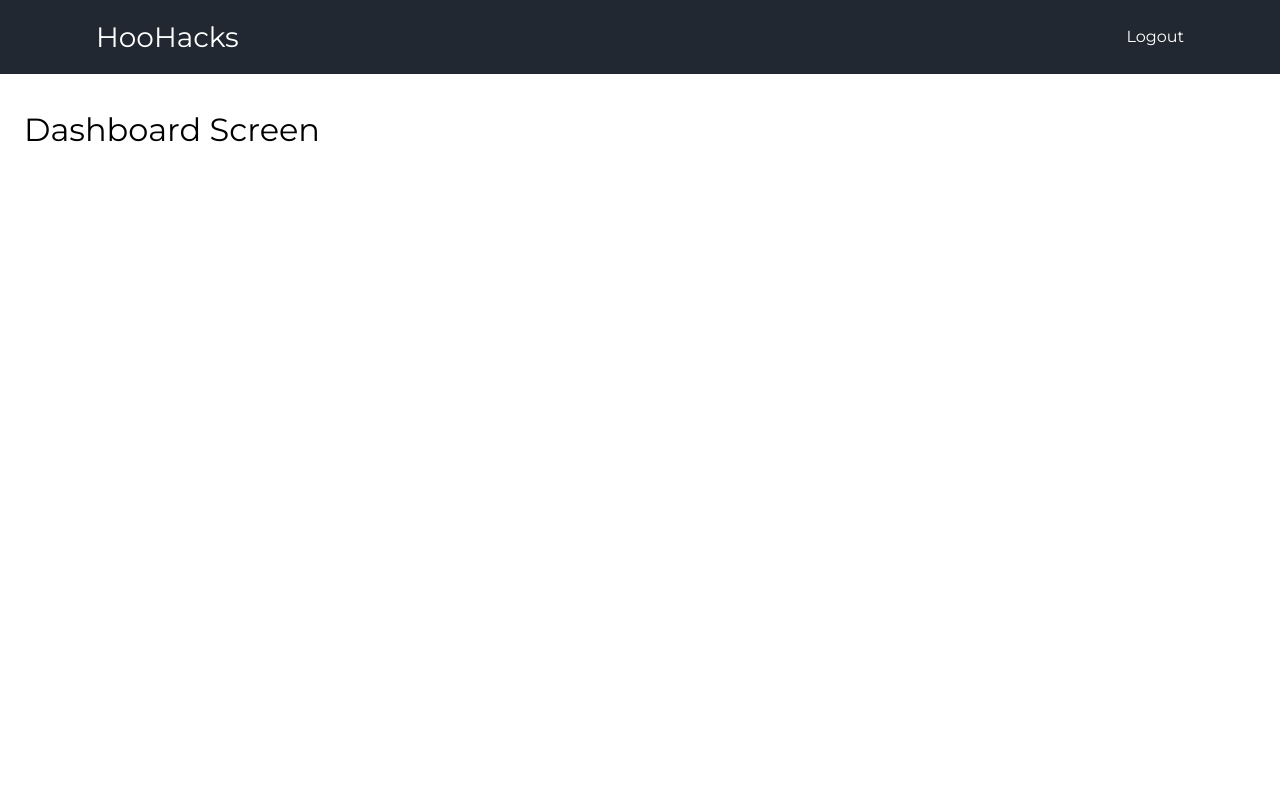
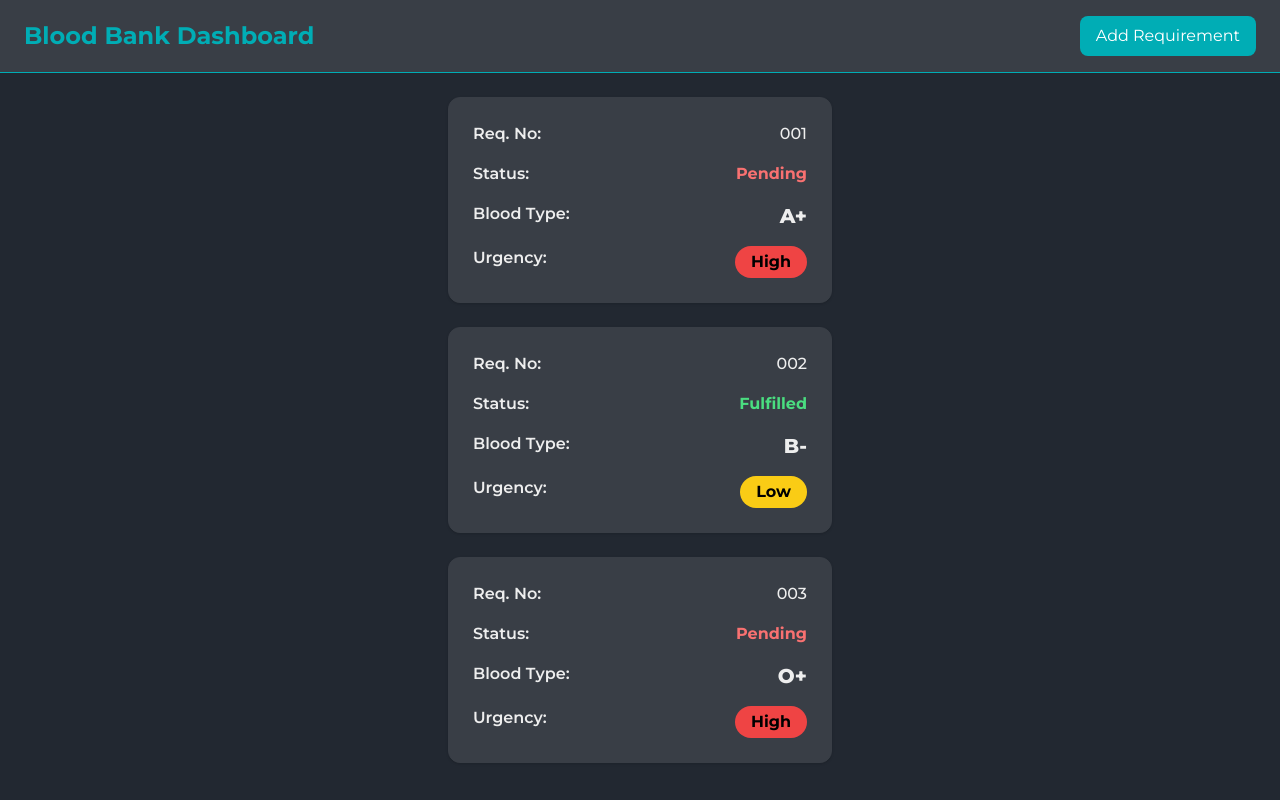
Before and after one commit to Baalavignesh/donatelife, a React (Vite) app: page /dashboard in a window 1280 px wide. Built offline with nearby package versions, Linux system fonts and the light colour scheme.

Commit message:
Updated dashboard and card components with STATIC rendering and improved layout

```diff
--- a/src/App.tsx
+++ b/src/App.tsx
@@ -9,11 +9,11 @@ function App() {
   return (
     <Router>
       <Routes>
-        <Route path="/dashboard" Component={Dashboard} />
-        <Route path="/register" Component={Register} />
-        <Route path="/postreq" Component={PostReq} /> {/* ✅ New route */}
-        <Route path="/" Component={Login} />
-        <Route path="*" Component={Error} />
+        <Route path="/dashboard" element={<Dashboard />} />
+        <Route path="/register" element={<Register />} />
+        <Route path="/postreq" element={<PostReq />} />
+        <Route path="/" element={<Login />} />
+        <Route path="*" element={<Error />} />
       </Routes>
     </Router>
   );
--- a/src/pages/dashboard.tsx
+++ b/src/pages/dashboard.tsx
@@ -1,24 +1,41 @@
-import { useEffect } from "react";
-import { Container, Fade } from "@mui/material";
-import NavBar from "../shared/navbar";
+import { useNavigate } from "react-router-dom";
+import Card from "../shared/card";
 
-const Dashboard : React.FC =() => {
-  useEffect(() => {
-    console.log('dashboard screen');
-  }, [])
+const Dashboard = () => {
+  const navigate = useNavigate();
+
+  // FETCH DATA RECORDS FROM MONGODB AND STORE IN REQUESTS
+  const requests = [
+    { reqNo: "001", status: "Pending", bloodType: "A+", urgency: "High" },
+    { reqNo: "002", status: "Fulfilled", bloodType: "B-", urgency: "Low" },
+    { reqNo: "003", status: "Pending", bloodType: "O+", urgency: "High" },
+  ];
 
   return (
-    <div>
-      <NavBar />
-      <Fade in={true} timeout={1500}>
-      <Container maxWidth="xl">
-      <h1 className="mt-8 mb-8">Dashboard Screen</h1>
+    <div className="bg-custom-black min-h-screen text-custom-white">
+      {/* Navbar */}
+      <div className="flex justify-between items-center px-6 py-4 bg-secondary border-b border-primary">
+        <h1 className="text-2xl font-bold text-primary">Blood Bank Dashboard</h1>
+        <button
+          onClick={() => navigate("/postreq")}
+          className="px-4 py-2 bg-primary hover:bg-primary/90 text-white rounded-lg transition"
+        >
+          Add Requirement
+        </button>
+      </div>
 
-
-      </Container>
-      </Fade>
-
-
+      {/* Cards Section */}
+      <div className="flex flex-col items-center gap-6 p-6">
+        {requests.map((request, index) => (
+          <Card
+            key={index}
+            reqNo={request.reqNo}
+            status={request.status}
+            bloodType={request.bloodType}
+            urgency={request.urgency}
+          />
+        ))}
+      </div>
     </div>
   );
 };
--- /dev/null
+++ b/src/shared/card.tsx
@@ -0,0 +1,40 @@
+interface CardProps {
+    reqNo: string;
+    status: string;
+    bloodType: string;
+    urgency: string;
+  }
+
+
+  export default function Card({ reqNo, status, bloodType, urgency }: CardProps) {
+    const urgencyColor = urgency === "High" ? "bg-red-500" : "bg-yellow-400";
+    const statusColor = status === "Fulfilled" ? "text-green-400" : "text-red-400";
+
+    return (
+      <div className="w-full max-w-sm mx-auto bg-secondary text-custom-white p-6 rounded-xl shadow border border-secondary space-y-4">
+        <div className="flex justify-between">
+          <span className="text-base font-semibold">Req. No:</span>
+          <span className="text-base font-medium">{reqNo}</span>
+        </div>
+
+        <div className="flex justify-between">
+          <span className="text-base font-semibold">Status:</span>
+          <span className={`text-base font-bold ${statusColor}`}>{status}</span>
+        </div>
+
+        <div className="flex justify-between">
+          <span className="text-base font-semibold">Blood Type:</span>
+          <span className="text-xl font-extrabold">{bloodType}</span>
+        </div>
+
+        <div className="flex justify-between">
+          <span className="text-base font-semibold">Urgency:</span>
+          <span
+            className={`px-4 py-1 text-base font-bold rounded-full ${urgencyColor} text-black`}
+          >
+            {urgency}
+          </span>
+        </div>
+      </div>
+    );
+  }
```
